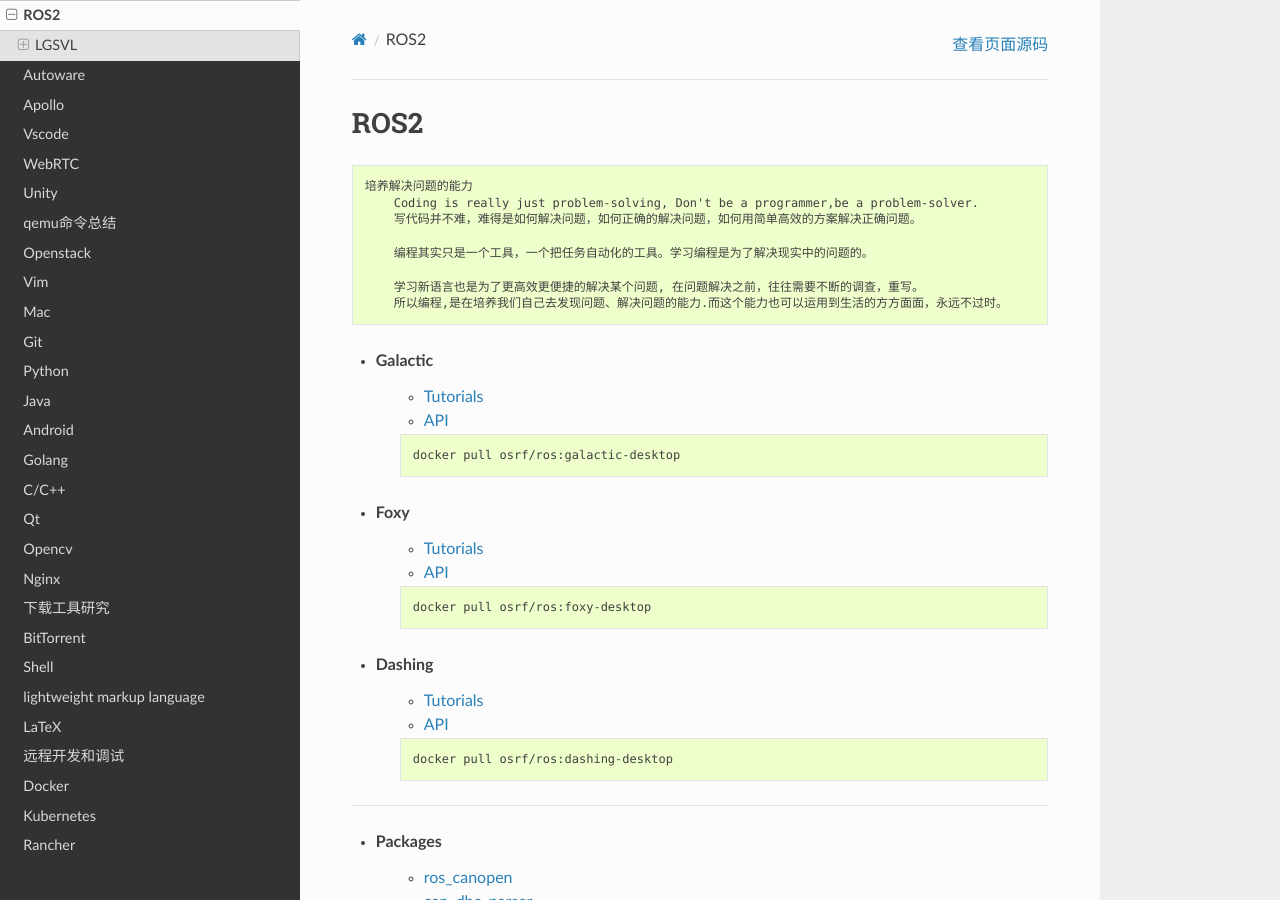
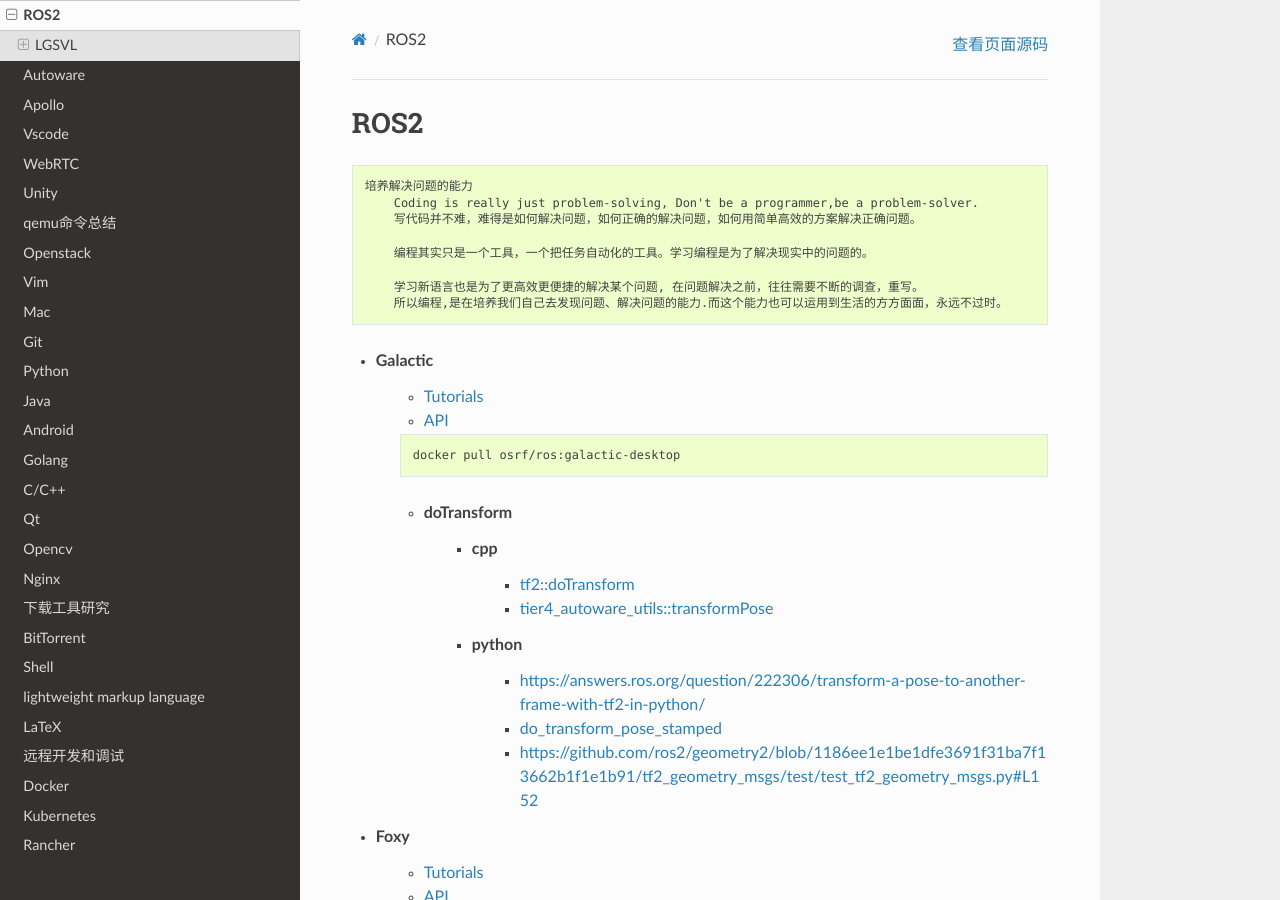
Before and after one commit to my-rds-store/my_space, a Sphinx documentation site: the page built from source/ros/ros2.rst, in a window 1280 px wide and 900 px high. Built offline with Sphinx 7.4.7 and the Read the Docs theme 2.0.0, drawn with Linux system fonts in a browser that asks for light colours.

Commit message:
update ...

```diff
--- a/source/ros/ros2.rst
+++ b/source/ros/ros2.rst
@@ -26,6 +26,17 @@
     .. code-block:: bash
 
         docker pull osrf/ros:galactic-desktop
+
+    * doTransform
+        * cpp
+            * `tf2::doTransform <https://docs.ros2.org/galactic/api/tf2/namespacetf2.html#a622f40738a6bae9f13f8495f93613a4b>`_
+            * `tier4_autoware_utils::transformPose <https://github.com/autowarefoundation/autoware.universe/blob/333044b455ade3c702e5560ae398cf28b15aabeb/common/tier4_autoware_utils/include/tier4_autoware_utils/geometry/geometry.hpp#L520>`_
+
+        * python
+            * https://answers.ros.org/question/222306/transform-a-pose-to-another-frame-with-tf2-in-python/
+            * `do_transform_pose_stamped <https://github.com/ros2/geometry2/blob/1186ee1e1be1dfe3691f31ba7f13662b1f1e1b91/tf2_geometry_msgs/src/tf2_geometry_msgs/tf2_geometry_msgs.py#L363>`_
+            * https://github.com/ros2/geometry2/blob/1186ee1e1be1dfe3691f31ba7f13662b1f1e1b91/tf2_geometry_msgs/test/test_tf2_geometry_msgs.py#L152
+
 
 
 * Foxy
```
